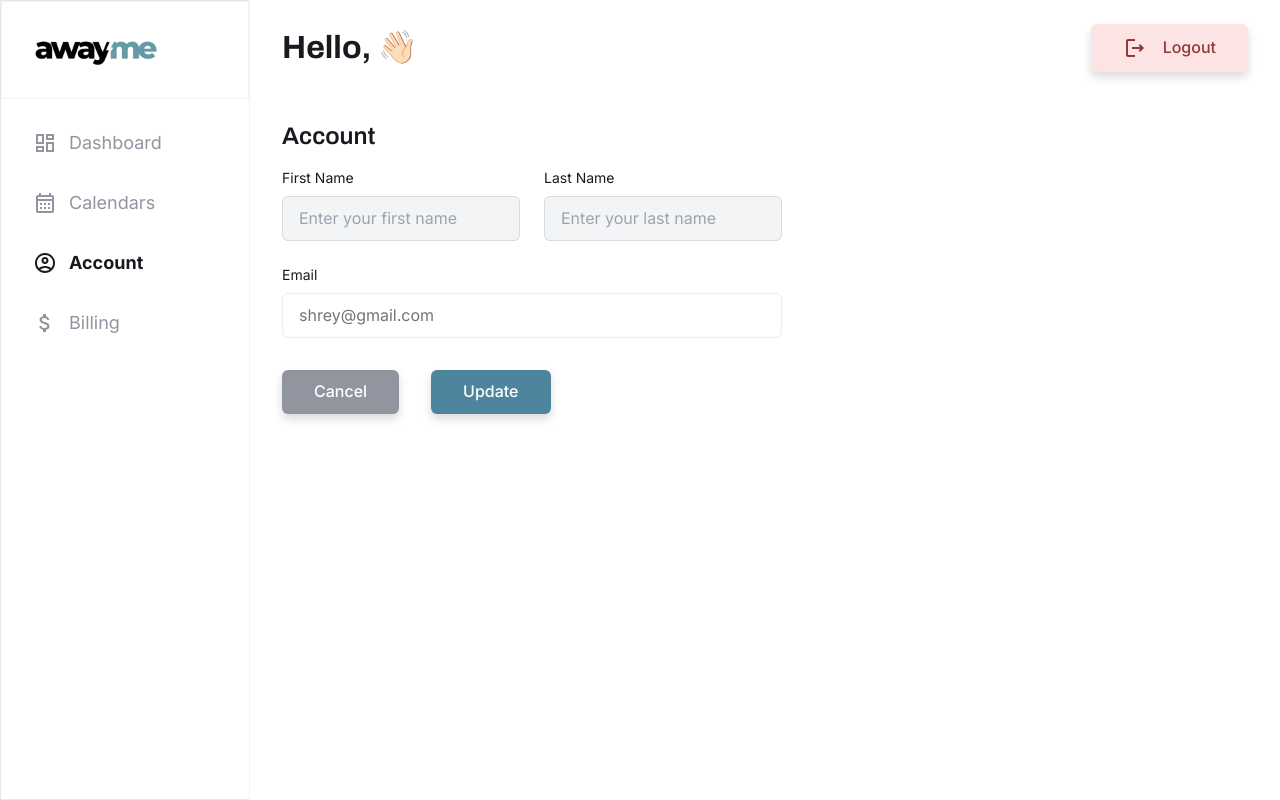
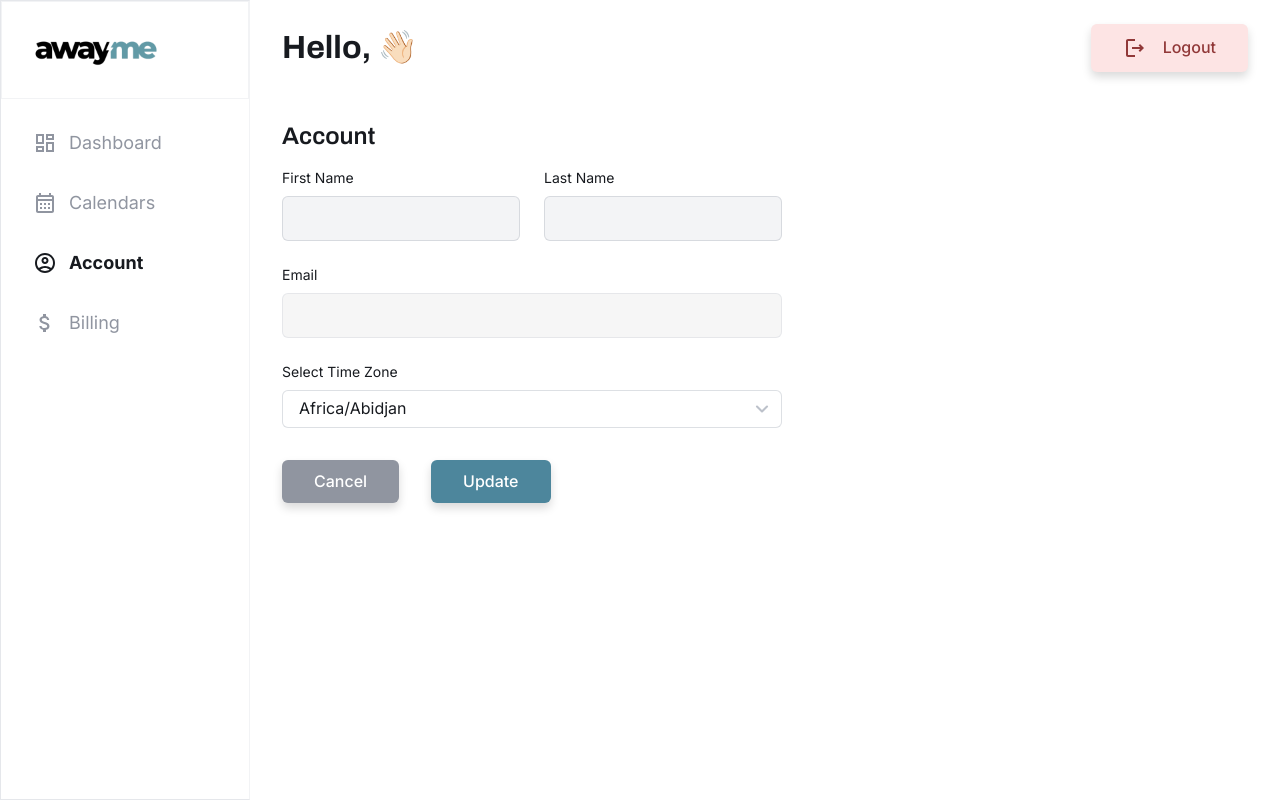
Before and after one commit to jinil2401/awayme, a Next.js app: page /application/1/account in a window 1280 px wide. Built offline with nearby package versions, Linux system fonts and the light colour scheme.

Commit message:
Account details update (#4)

```diff
--- a/app/api/users/[userId]/route.ts
+++ b/app/api/users/[userId]/route.ts
@@ -53,13 +53,9 @@ export const GET = async (request: Request, context: { params: any }) => {
 // update user api
 export const PUT = async (request: Request, context: { params: any }) => {
   try {
-
     const userId = context.params.userId;
     // extract the fields from the request object
-    const {
-      firstName,
-      lastName,
-    } = await request.json();
+    const { firstName, lastName, timeZone } = await request.json();
 
     // establish the connection with database
     await connect();
@@ -87,6 +83,7 @@ export const PUT = async (request: Request, context: { params: any }) => {
       {
         firstName,
         lastName,
+        timeZone,
       },
       {
         new: true,
--- a/app/application/[userId]/account/page.tsx
+++ b/app/application/[userId]/account/page.tsx
@@ -4,43 +4,84 @@ import Sidebar from "@/app/components/sidebar";
 import TopBar from "@/app/components/topbar";
 import Input from "@/app/components/input";
 import Button from "@/app/components/button";
-import React, { useState } from "react";
+import React, { useState, useEffect } from "react";
+import { useUserContext } from "@/context/userContext";
+import { putData } from "@/utils/fetch";
+import { getAllTimezones } from "@/utils/time";
+import Dropdown from "@/app/components/dropdown";
+import ApiError from "@/app/components/api-error";
 
 export default function Account() {
-  const [firstName, setFirstName] = useState("");
-  const [lastName, setLastName] = useState("");
+  const { user, setUser, toggleFetchUserDetails, setToggleFetchUserDetails } =
+    useUserContext();
+  const [timezones, setTimezones] = useState<any[]>([]);
+  const [selectedTimezone, setSelectedTimezone] = useState(user?.timeZone);
+  const [firstName, setFirstName] = useState(user.firstName);
+  const [lastName, setLastName] = useState(user.lastName);
   const [error, setError] = useState({
     firstNameError: "",
     lastNameError: "",
+    timeZoneError: "",
+    apiError: "",
   });
   const [isLoading, setIsLoading] = useState(false);
 
-  const handleUpdate = () => {
-    const isValid = validateFields();
-    if (isValid) {
-      const updatedAccountInfo = { firstName, lastName };
-      console.log("Updated account info:", updatedAccountInfo);
+  useEffect(() => {
+    const { tzNames } = getAllTimezones();
+    setTimezones(tzNames?.map((tz) => ({ id: tz, name: tz })));
+  }, []);
+
+  const handleUpdate = async () => {
+    setIsLoading(true);
+    if (validateFields()) {
+      try {
+        const url = `/api/users/${user._id}`;
+        const body = { firstName, lastName, timeZone: selectedTimezone };
+        const updatedUser = await putData(url, body);
+        setUser(updatedUser);
+        setToggleFetchUserDetails(!toggleFetchUserDetails);
+      } catch (error: any) {
+        console.error("Failed to update user details:", error.message);
+        setError((err: any) => ({
+          ...err,
+          apiError: err?.message,
+        }));
+      } finally {
+        setIsLoading(false);
+      }
+    } else {
+      setIsLoading(false);
     }
   };
 
   const handleCancel = () => {
-    console.log("Changes cancelled");
+    setFirstName(user.firstName);
+    setLastName(user.lastName);
+    setError((error) => ({
+      ...error,
+      firstNameError: "",
+      lastNameError: "",
+      timeZoneError: "",
+    }));
   };
 
   function validateFields() {
     let isValid = true;
+    setError((error) => ({
+      ...error,
+      firstNameError: "",
+      lastNameError: "",
+      timeZoneError: "",
+    }));
     if (!firstName) {
-      setError((error) => ({
-        ...error,
+      setError((prev) => ({
+        ...prev,
         firstNameError: "First name is required",
       }));
       isValid = false;
     }
     if (!lastName) {
-      setError((error) => ({
-        ...error,
-        lastNameError: "Last name is required",
-      }));
+      setError((prev) => ({ ...prev, lastNameError: "Last name is required" }));
       isValid = false;
     }
     return isValid;
@@ -56,14 +97,13 @@ export default function Account() {
             <h3 className="font-archivo text-2xl leading-[48px] text-heading font-semibold">
               Account
             </h3>
-            <div className="flex items-center gap-6 w-full">
+            <div className="flex items-start gap-6 w-full">
               <div className="w-[50%]">
                 <Input
                   type="text"
                   hasLabel
                   label="First Name"
                   value={firstName}
-                  placeholder="Enter your first name"
                   onChange={(event) => setFirstName(event.target.value)}
                   hasError={error.firstNameError !== ""}
                   error={error.firstNameError}
@@ -76,7 +116,6 @@ export default function Account() {
                   hasLabel
                   label="Last Name"
                   value={lastName}
-                  placeholder="Enter your last name"
                   onChange={(event) => setLastName(event.target.value)}
                   hasError={error.lastNameError !== ""}
                   error={error.lastNameError}
@@ -88,10 +127,33 @@ export default function Account() {
               type="email"
               hasLabel
               label="Email"
-              value={"shrey@gmail.com"}
-              placeholder="Enter your email address"
+              value={user.email}
               disabled
             />
+            <Dropdown
+              id="selectTimeZone"
+              label="Select Time Zone"
+              isDisabled={isLoading}
+              onClick={(value) => setSelectedTimezone(value?.id)}
+              options={timezones}
+              selectedOption={{
+                id: selectedTimezone,
+                name: selectedTimezone,
+              }}
+              hasError={error.timeZoneError !== ""}
+              error={error.timeZoneError}
+            />
+            {error.apiError && (
+              <ApiError
+                message={error.apiError}
+                setMessage={(value) =>
+                  setError((error) => ({
+                    ...error,
+                    apiError: value,
+                  }))
+                }
+              />
+            )}
             <div className="flex items-center gap-8 mt-4">
               <Button
                 buttonText="Cancel"
@@ -104,6 +166,7 @@ export default function Account() {
                 buttonClassName="rounded-md shadow-button hover:shadow-buttonHover bg-accent text-white"
                 onClick={handleUpdate}
                 isLoading={isLoading}
+                isDisabled={isLoading}
               />
             </div>
           </div>
```
